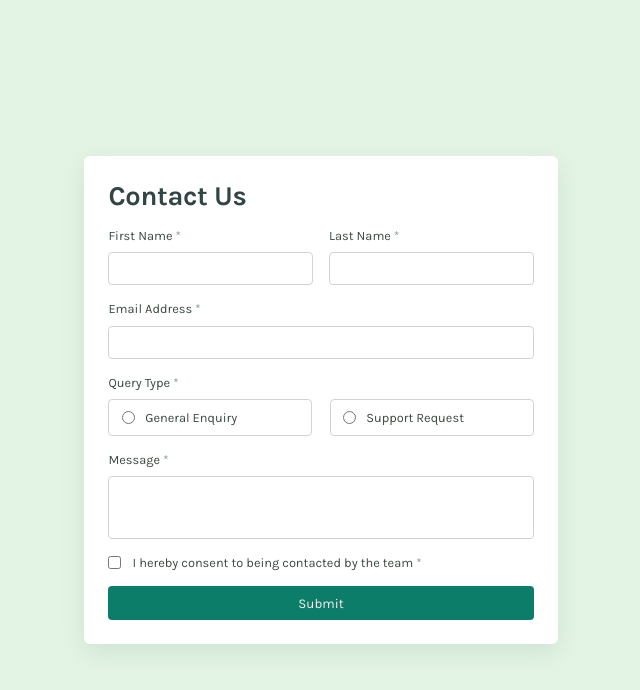
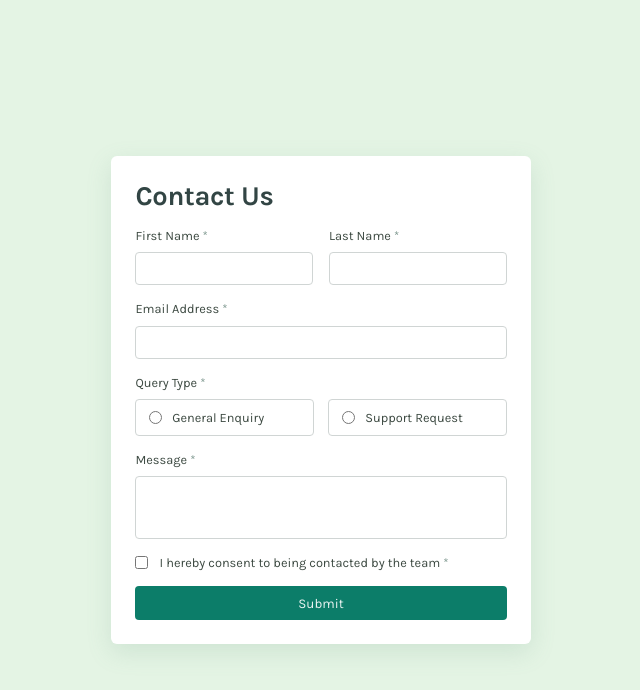
Before and after one commit to k-gourav/Contact-form, a React (Vite) app: page / in a window 1280 px wide. Shown: the top 690 px of the page, without its empty margins (319-959 px from the left). Built offline with nearby package versions, Linux system fonts and the light colour scheme.

Commit message:
chore: update font for the input field

```diff
--- a/src/components/Contact/ContactForm.module.css
+++ b/src/components/Contact/ContactForm.module.css
@@ -90,6 +90,7 @@ input[name] {
   padding: 0.5rem 0.8rem;
   outline: none;
   cursor: pointer;
+  font-family: inherit;
 }
 input[name]:focus,
 textarea:focus {
@@ -99,6 +100,7 @@ textarea {
   padding: 0.5rem 0.8rem;
   border-radius: 4px;
   border: 1px solid #d0d5d4;
+  font-family: inherit;
   resize: none;
   outline: none;
 }
```
